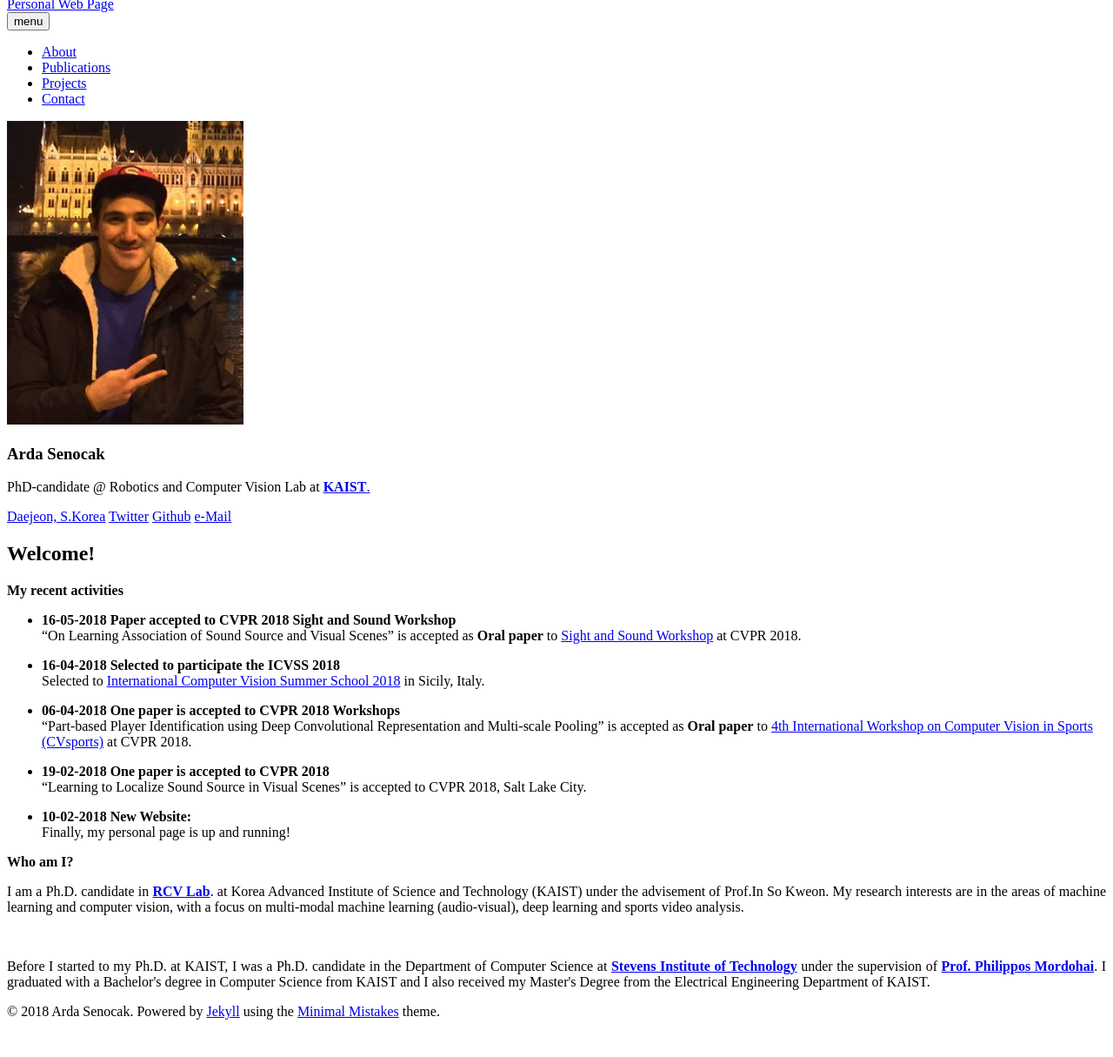
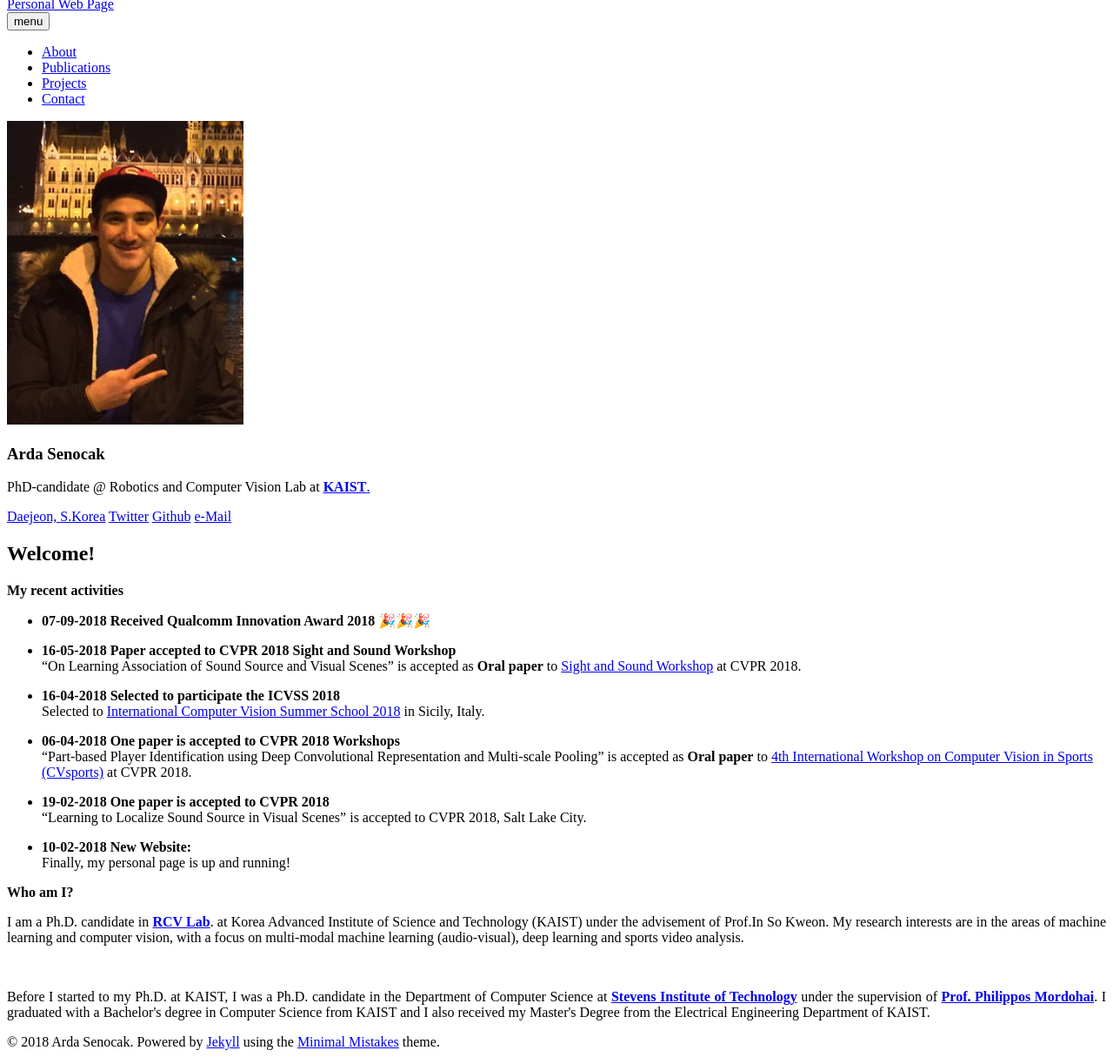
Before and after one commit to ardasnck/ardasnck.github.io, a Jekyll site: the page built from index.md, in a window 1280 px wide, cut to the strip 112-1327 px from the top of the page. Shown: the whole strip at 87% size. Built offline with Jekyll 4.4.1, drawn with Linux system fonts in a browser that asks for light colours; nearby versions of some CDN libraries; before the commit the page ends 1292 px from its top, so only the background shows below that.

Commit message:
Update index.md

```diff
--- a/index.md
+++ b/index.md
@@ -6,6 +6,8 @@ tags: [Jekyll, theme, responsive, blog, template]
 image: banner1.png
 ---
 **My recent activities**
+
+* **07-09-2018 Received Qualcomm Innovation Award 2018 🎉🎉🎉** <br>
 
 * **16-05-2018 Paper accepted to CVPR 2018 Sight and Sound Workshop** <br>
 "On Learning Association of Sound Source and Visual Scenes" is accepted as <b>Oral paper</b> to <a href="http://sightsound.org/">Sight and Sound Workshop</a> at CVPR 2018.
```
